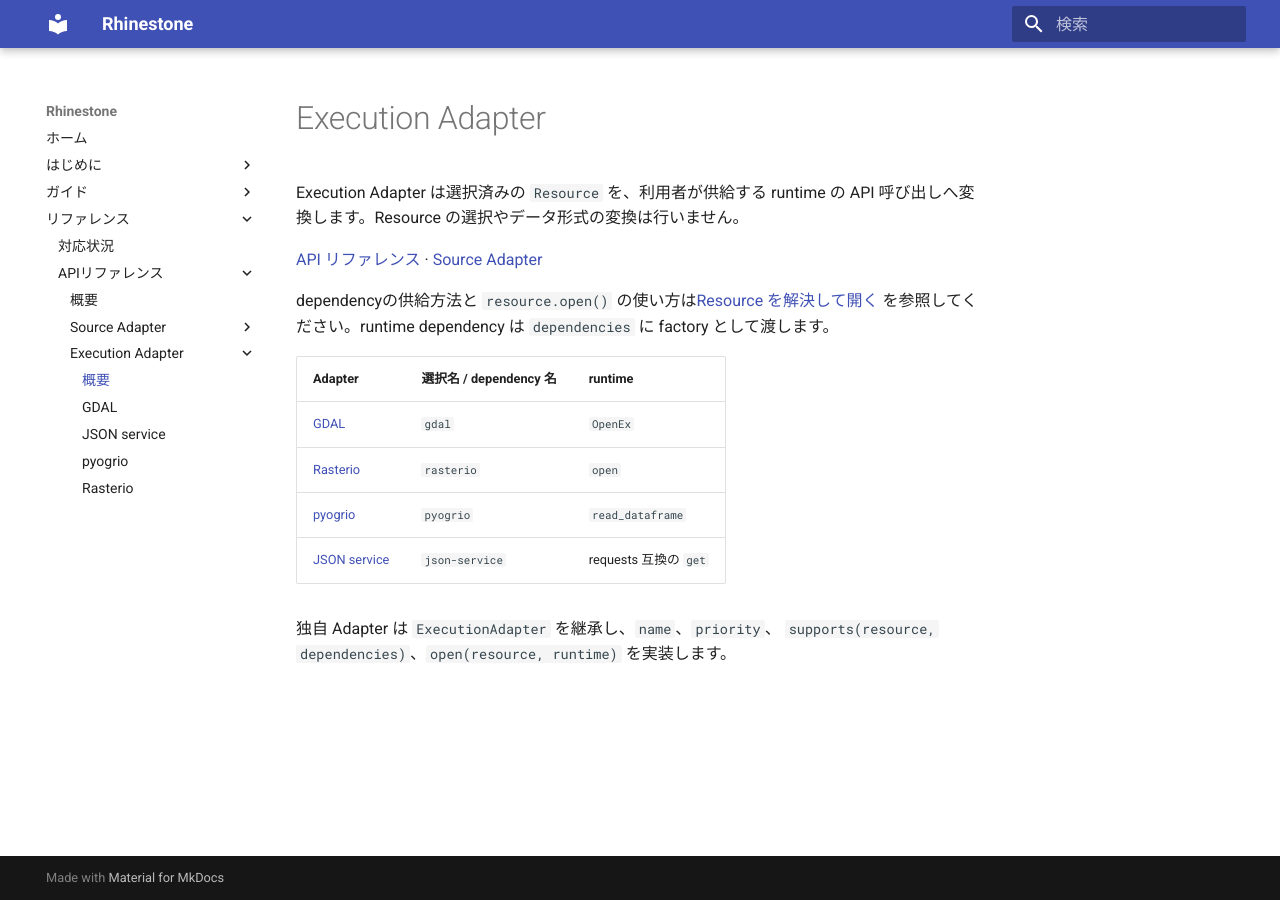
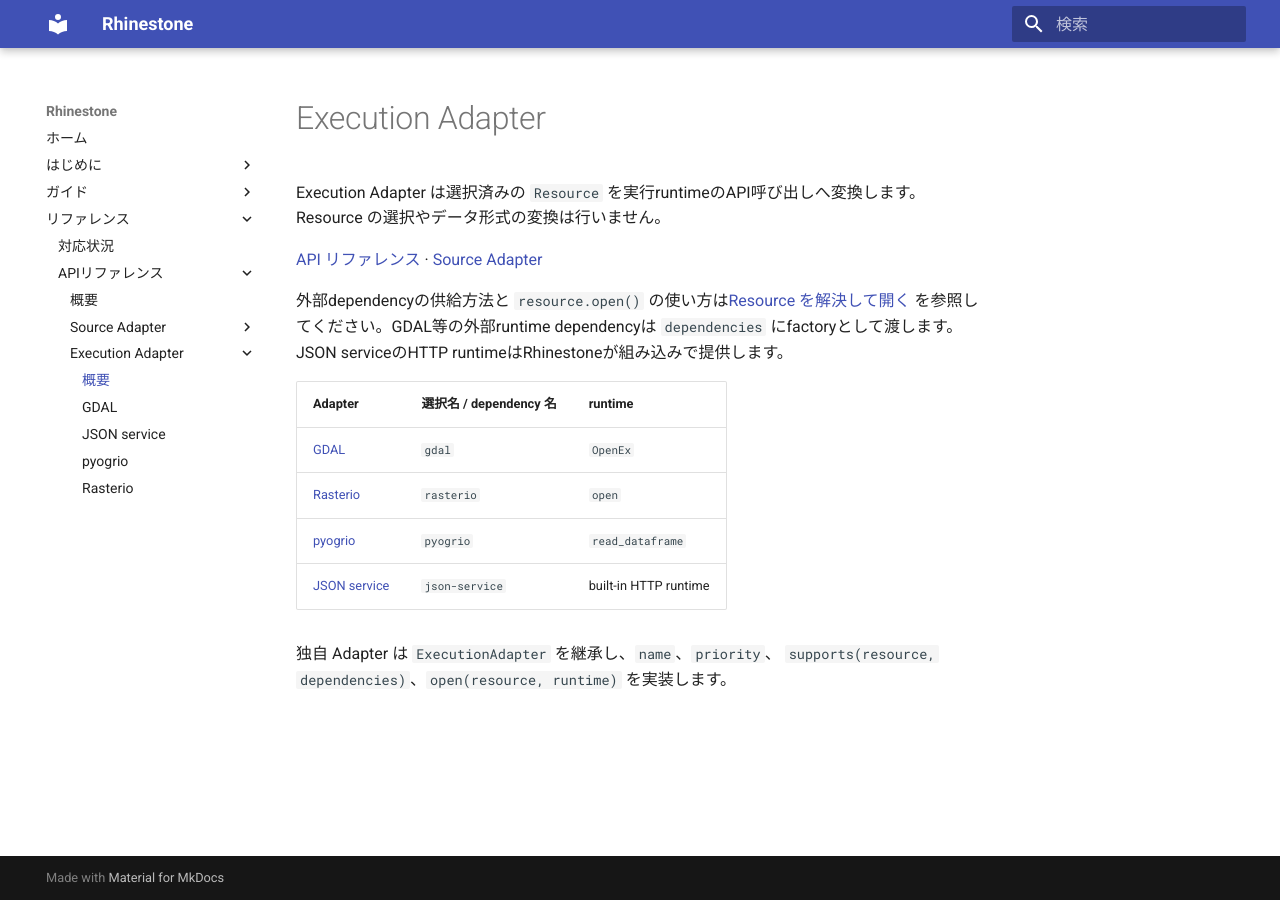
Before and after one commit to u-kitazawa/rhinestone, an MkDocs documentation site: the page built from docs/api/execution-adapters.md, in a window 1280 px wide. Built offline with MkDocs 1.6.1 and Material for MkDocs 9.7.7, drawn with Linux system fonts in a browser that asks for light colours.

Commit message:
docs: mark JSON service HTTP runtime as built in

```diff
--- a/docs/api/execution-adapters.md
+++ b/docs/api/execution-adapters.md
@@ -1,19 +1,18 @@
 # Execution Adapter
 
-Execution Adapter は選択済みの `Resource` を、利用者が供給する runtime の API
-呼び出しへ変換します。Resource の選択やデータ形式の変換は行いません。
+Execution Adapter は選択済みの `Resource` を実行runtimeのAPI呼び出しへ変換します。Resource の選択やデータ形式の変換は行いません。
 
 [API リファレンス](../api.md) · [Source Adapter](source-adapters.md)
 
-dependencyの供給方法と `resource.open()` の使い方は[Resource を解決して開く](../resolve-and-open.md)
-を参照してください。runtime dependency は `dependencies` に factory として渡します。
+外部dependencyの供給方法と `resource.open()` の使い方は[Resource を解決して開く](../resolve-and-open.md)
+を参照してください。GDAL等の外部runtime dependencyは `dependencies` にfactoryとして渡します。JSON serviceのHTTP runtimeはRhinestoneが組み込みで提供します。
 
 | Adapter | 選択名 / dependency 名 | runtime |
 | --- | --- | --- |
 | [GDAL](adapters/gdal.md) | `gdal` | `OpenEx` |
 | [Rasterio](adapters/rasterio.md) | `rasterio` | `open` |
 | [pyogrio](adapters/pyogrio.md) | `pyogrio` | `read_dataframe` |
-| [JSON service](adapters/json-service.md) | `json-service` | requests 互換の `get` |
+| [JSON service](adapters/json-service.md) | `json-service` | built-in HTTP runtime |
 
 独自 Adapter は `ExecutionAdapter` を継承し、`name`、`priority`、
 `supports(resource, dependencies)`、`open(resource, runtime)` を実装します。
```
